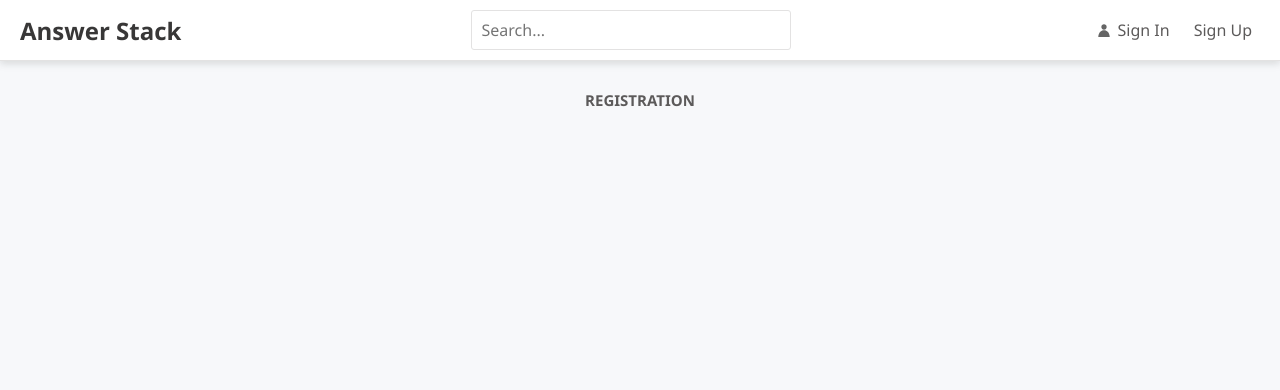
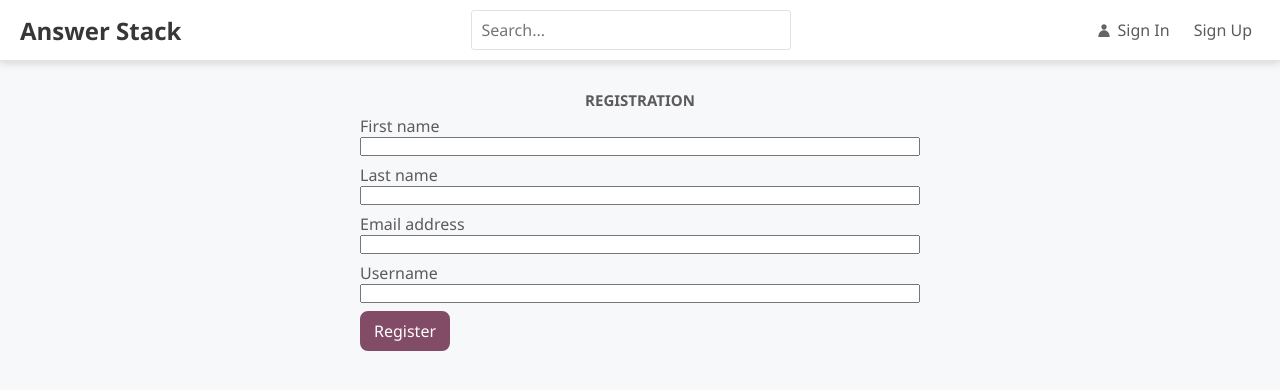
Before and after one commit to ikembakwem/answer-stack, a React (Vite) app: page /register in a window 1280 px wide. Shown: the top 390 px of the page. Built offline with nearby package versions, Linux system fonts and the light colour scheme.

Commit message:
Implemented controlled form

```diff
--- a/src/ui/pages/RegistrationPage.tsx
+++ b/src/ui/pages/RegistrationPage.tsx
@@ -1,5 +1,104 @@
+import styled from "@emotion/styled";
+import { Button } from "../components/Buttons";
 import { Page } from "./Page";
+import { useState, FormEvent } from "react";
 
-export const RegistrationPage = () => (
-  <Page title="Registration">{null}</Page>
-);
+type Data = {
+  firstName: string;
+  lastName: string;
+  email: string;
+  username: string;
+};
+
+const defaultData: Data = {
+  firstName: "",
+  lastName: "",
+  email: "",
+  username: "",
+};
+
+export const RegistrationPage = () => {
+  const [userData, setUserData] =
+    useState<Data>(defaultData);
+
+  const handleSubmit = (
+    e: FormEvent<HTMLFormElement>
+  ) => {
+    e.preventDefault();
+    console.log("Submitted data", userData);
+  };
+
+  return (
+    <Page title="Registration">
+      <div>
+        <form onSubmit={handleSubmit}>
+          <FieldStyle>
+            <label htmlFor="firstName">
+              First name
+            </label>
+            <input
+              type="text"
+              id="name"
+              value={userData.firstName}
+              onChange={(e) =>
+                setUserData({
+                  ...userData,
+                  firstName: e.target.value,
+                })
+              }
+            />
+          </FieldStyle>
+          <FieldStyle>
+            <label htmlFor="lastName">Last name</label>
+            <input
+              type="text"
+              id="lastName"
+              value={userData.lastName}
+              onChange={(e) =>
+                setUserData({
+                  ...userData,
+                  lastName: e.target.value,
+                })
+              }
+            />
+          </FieldStyle>
+          <FieldStyle>
+            <label htmlFor="email">Email address</label>
+            <input
+              type="email"
+              id="email"
+              value={userData.email}
+              onChange={(e) =>
+                setUserData({
+                  ...userData,
+                  email: e.target.value,
+                })
+              }
+            />
+          </FieldStyle>
+          <FieldStyle>
+            <label htmlFor="username">Username</label>
+            <input
+              type="text"
+              id="username"
+              value={userData.username}
+              onChange={(e) =>
+                setUserData({
+                  ...userData,
+                  username: e.target.value,
+                })
+              }
+            />
+          </FieldStyle>
+          <Button type="submit">Register</Button>
+        </form>
+      </div>
+    </Page>
+  );
+};
+
+const FieldStyle = styled.div`
+  display: flex;
+  flex-direction: column;
+  margin-bottom: 8px;
+`;
```
